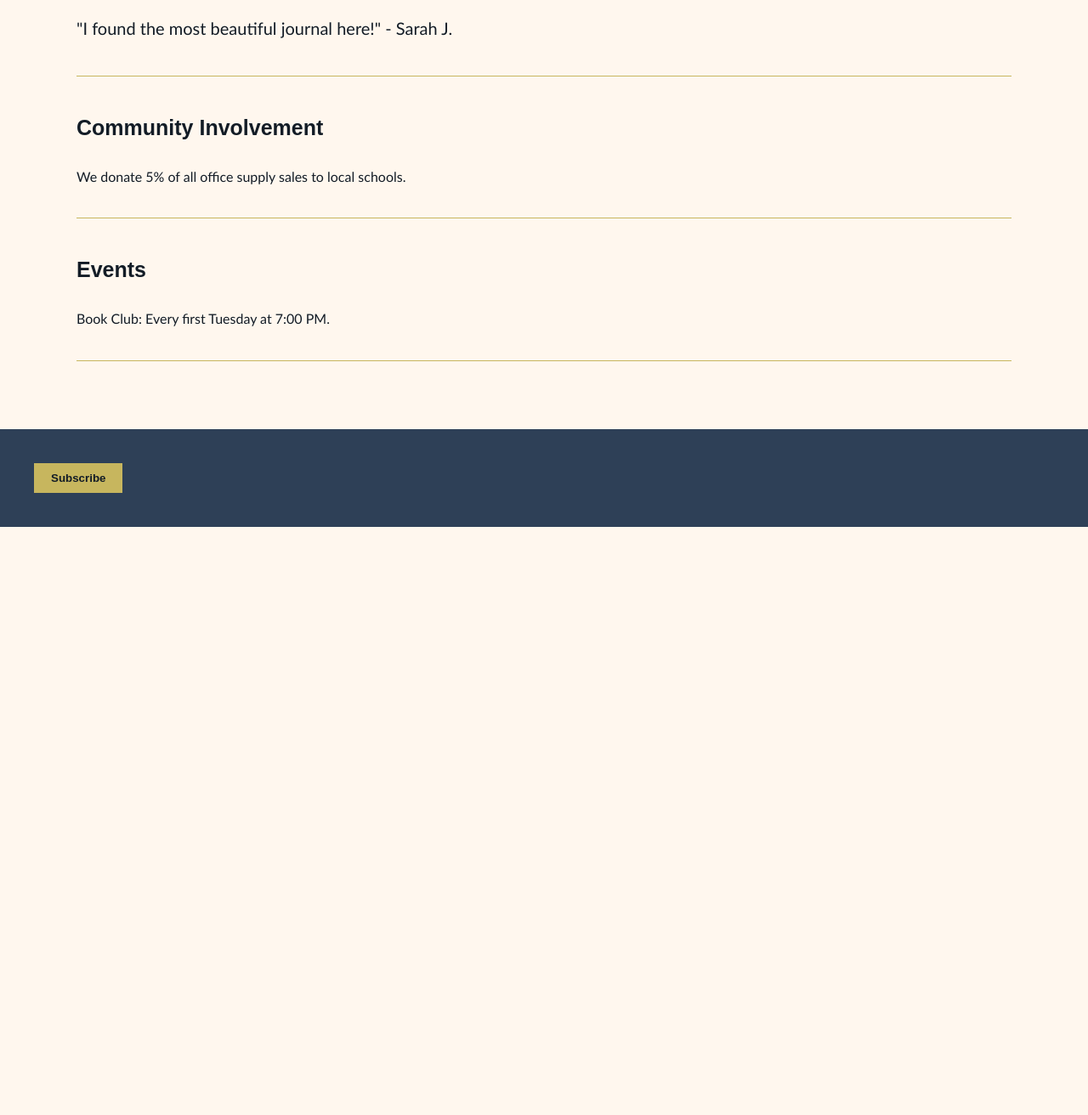
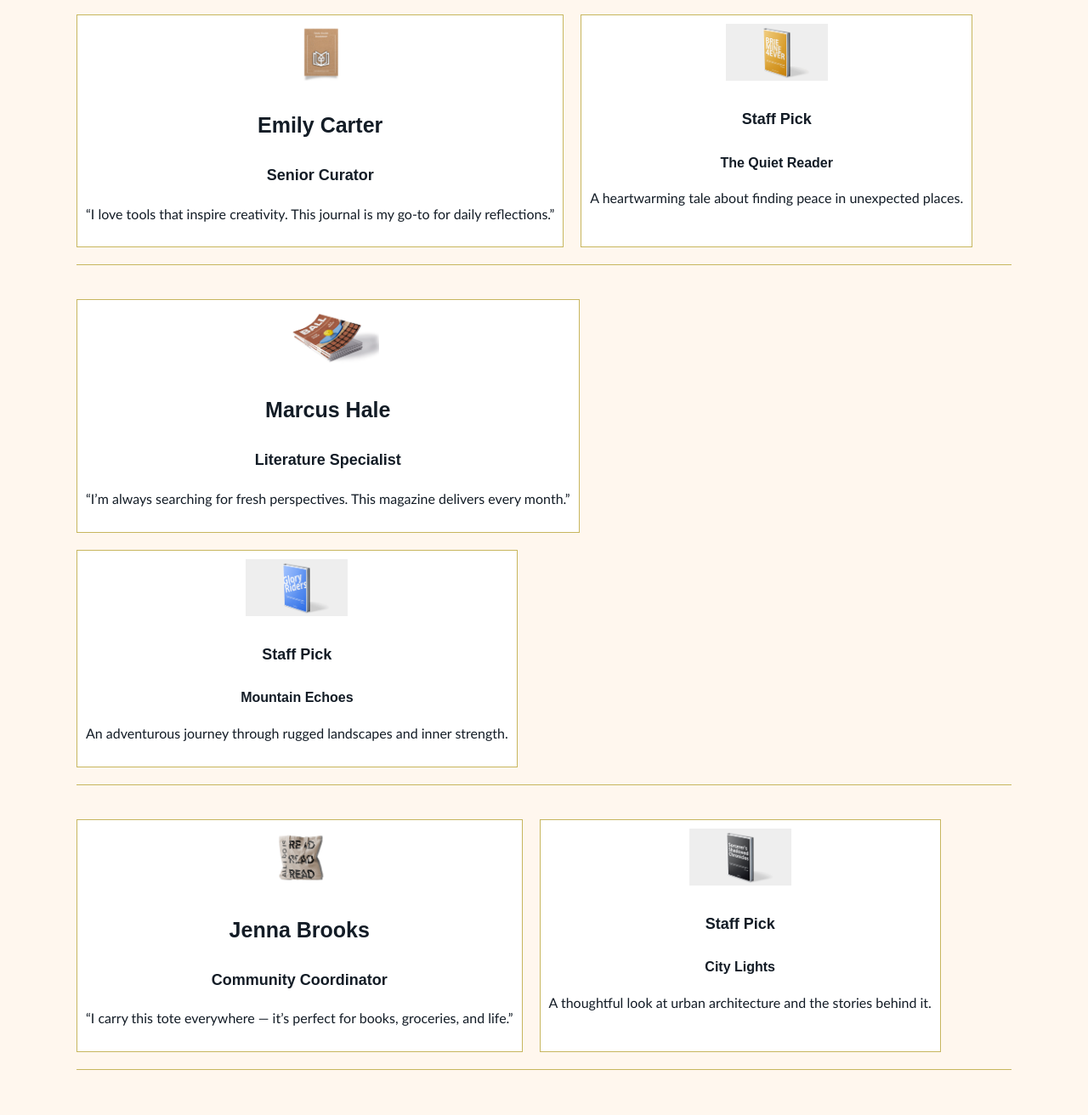
Before and after one commit to Stevenlittle74/bookstoresite, a website: page staff-picks.html in a window 1280 px wide. Shown: the part 226-1538 px from the top of the page at 85% size. Before the commit the page ends 846 px from the top, so only its background shows below. Drawn offline with Linux system fonts and the light colour scheme.

Commit message:
corrected2

```diff
--- a/staff-picks.html
+++ b/staff-picks.html
@@ -5,31 +5,88 @@
     <title>Book Haven - Staff Picks</title>
     <link rel="stylesheet" href="style.css">
 </head>
+
 <body>
     <header>
         <img src="images/Client3_Logo_Red.png" alt="Book Haven Red Logo">
         <h1 class="display-title">Staff Picks</h1>
+
+        <nav>
+            <ul>
+                <li><a href="index.html">Home</a></li>
+                <li><a href="gallery.html">Gallery</a></li>
+                <li><a href="about-us.html">About Us</a></li>
+                <li><a href="staff-picks.html">Staff Picks</a></li>
+            </ul>
+        </nav>
     </header>
 
     <main>
-        <section>
-            <h2 class="title-large">Customer Testimonials</h2>
-            <p class="body-large">"I found the most beautiful journal here!" - Sarah J.</p>
+        <h2 class="title-large">Meet Our Staff & Their Favorite Reads</h2>
+
+        <!-- Staff Member 1 -->
+        <section class="product-grid">
+            <div class="product-card">
+                <img src="images/Client3_Notebook.png" alt="Emily Carter" width="120">
+                <h3 class="title">Emily Carter</h3>
+                <p class="subtitle">Senior Curator</p>
+                <p class="body">“I love tools that inspire creativity. This journal is my go‑to for daily reflections.”</p>
+            </div>
+
+            <div class="product-card">
+                <img src="images/Client3_Book1.png" alt="The Quiet Reader" width="120">
+                <h4 class="subtitle">Staff Pick</h4>
+                <p class="body-strong">The Quiet Reader</p>
+                <p class="body">A heartwarming tale about finding peace in unexpected places.</p>
+            </div>
         </section>
 
-        <section>
-            <h3 class="title">Community Involvement</h3>
-            <p class="body">We donate 5% of all office supply sales to local schools.</p>
+        <!-- Staff Member 2 -->
+        <section class="product-grid">
+            <div class="product-card">
+                <img src="images/Client3_Magazine1.png" alt="Marcus Hale" width="120">
+                <h3 class="title">Marcus Hale</h3>
+                <p class="subtitle">Literature Specialist</p>
+                <p class="body">“I’m always searching for fresh perspectives. This magazine delivers every month.”</p>
+            </div>
+
+            <div class="product-card">
+                <img src="images/Client3_Book2.png" alt="Mountain Echoes" width="120">
+                <h4 class="subtitle">Staff Pick</h4>
+                <p class="body-strong">Mountain Echoes</p>
+                <p class="body">An adventurous journey through rugged landscapes and inner strength.</p>
+            </div>
         </section>
 
-        <section>
-            <h3 class="title">Events</h3>
-            <p class="body">Book Club: Every first Tuesday at 7:00 PM.</p>
+        <!-- Staff Member 3 -->
+        <section class="product-grid">
+            <div class="product-card">
+                <img src="images/Client3_ToteBag.png" alt="Jenna Brooks" width="120">
+                <h3 class="title">Jenna Brooks</h3>
+                <p class="subtitle">Community Coordinator</p>
+                <p class="body">“I carry this tote everywhere — it’s perfect for books, groceries, and life.”</p>
+            </div>
+
+            <div class="product-card">
+                <img src="images/Client3_Book3.png" alt="City Lights" width="120">
+                <h4 class="subtitle">Staff Pick</h4>
+                <p class="body-strong">City Lights</p>
+                <p class="body">A thoughtful look at urban architecture and the stories behind it.</p>
+            </div>
         </section>
     </main>
 
     <footer>
-        <button type="button" onclick="alert('Thank you for subscribing.')">Subscribe</button>
+        <div class="newsletter">
+            <h4 class="subtitle">Subscribe to Newsletter</h4>
+            <input type="email" placeholder="email@address.com">
+            <button type="button" onclick="alert('Thank you for subscribing.')">Subscribe</button>
+        </div>
+
+        <div class="footer-links">
+            <h4 class="subtitle">Quick Links</h4>
+            <nav><a href="index.html">Home</a> | <a href="gallery.html">Gallery</a></nav>
+        </div>
     </footer>
 </body>
 </html>
```
